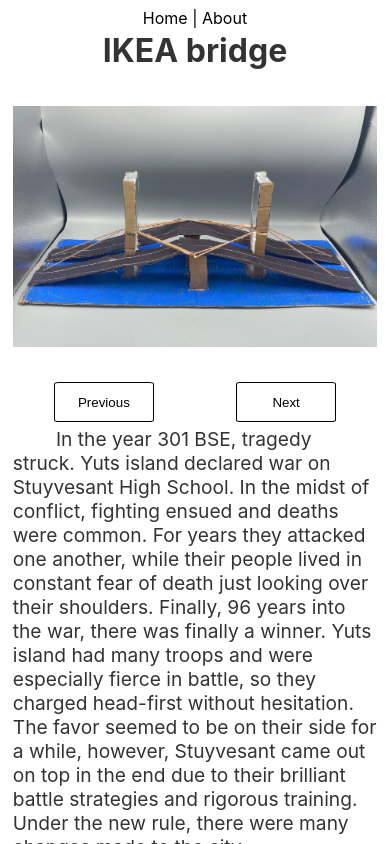
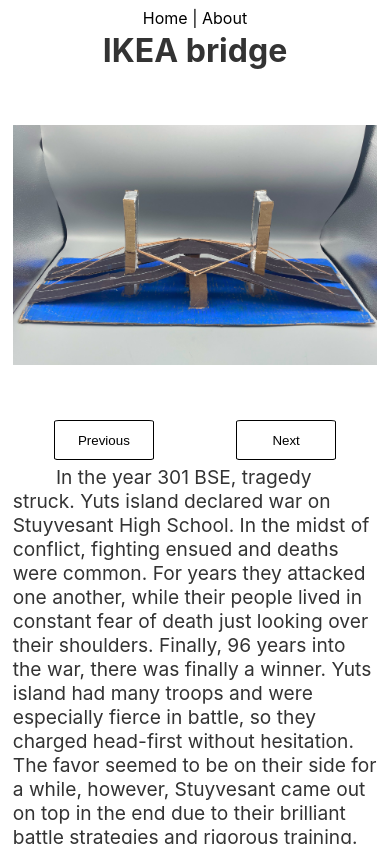
Before and after one commit to leomet07/bridgeproject, a Svelte app: page / in a window 390 px wide. Shown: the top 844 px of the page. Built offline with nearby package versions, Linux system fonts and the light colour scheme.

Commit message:
height bug fix

```diff
--- a/src/routes/Home.svelte
+++ b/src/routes/Home.svelte
@@ -96,7 +96,7 @@
 
 	@media only screen and (max-width: 540px) {
 		#img_area {
-			height: 37vh;
+			height: 350px;
 		}
 	}
 	#select_img {
```
